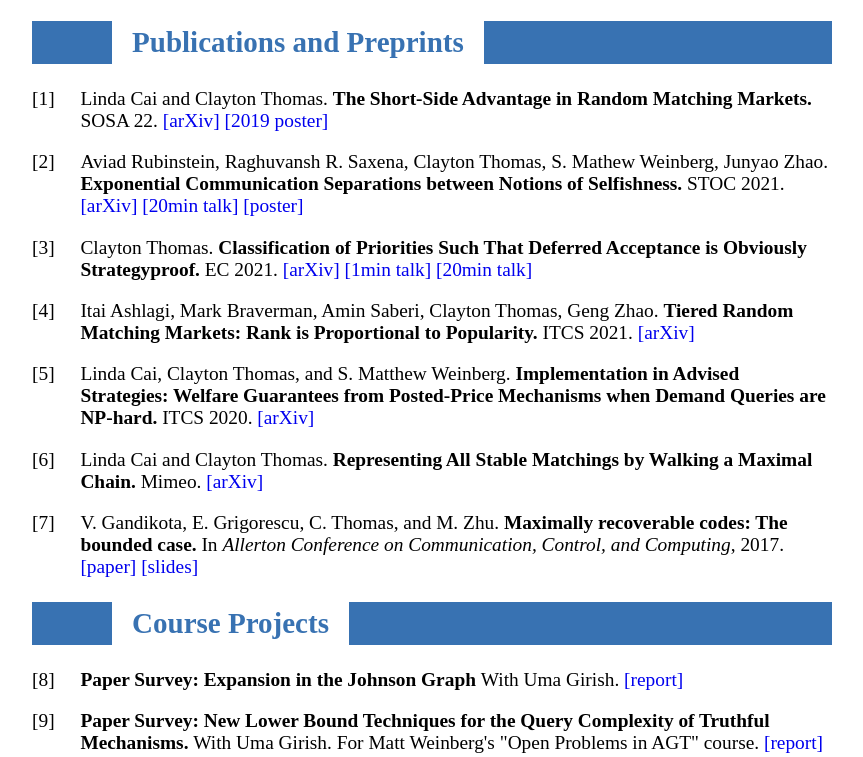
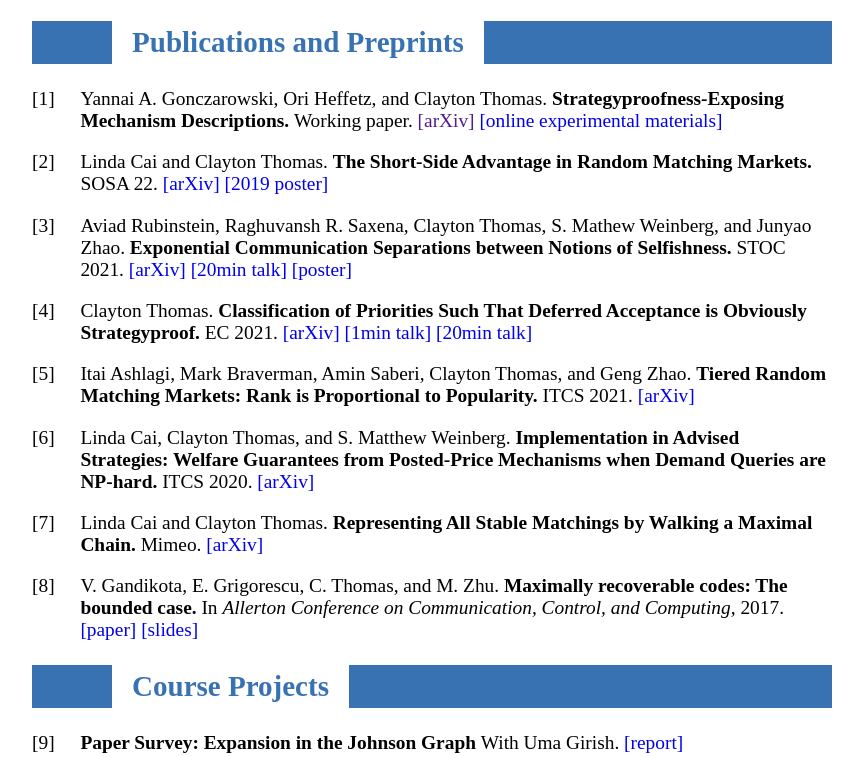
Before and after one commit to ClathomasPrime/ClathomasPrime.github.io, a plain HTML site: page index.html in a window 1280 px wide. Shown: the part 1149-1906 px from the top of the page, without its empty margins (208-1071 px from the left). Drawn offline with nearby package versions, Linux system fonts and the light colour scheme.

Commit message:
SEMD almost!

```diff
--- a/index.html
+++ b/index.html
@@ -136,6 +136,14 @@
     </div>
   </h2>
   <cite>
+    Yannai A. Gonczarowski, Ori Heffetz, and Clayton Thomas.
+    <strong> Strategyproofness-Exposing Mechanism Descriptions. </strong>
+    Working paper.
+    <!-- <a href="./papers/ShortSideAdvantage.pdf">[paper]</a> -->
+    <a href="">[arXiv]</a>
+    <a href="./papers/SEMD-Online-Experimental-Materials.pdf">[online experimental materials]</a>
+  </cite>
+  <cite>
     Linda Cai and Clayton Thomas.
     <strong> The Short-Side Advantage in Random Matching Markets. </strong>
     SOSA 22.
@@ -164,7 +172,7 @@
 
   <cite>
     Aviad Rubinstein, Raghuvansh R. Saxena, Clayton Thomas, S. Mathew
-    Weinberg, Junyao Zhao.
+    Weinberg, and Junyao Zhao.
     <strong> Exponential Communication Separations between Notions of
       Selfishness.</strong>
       STOC 2021. <a href="https://arxiv.org/abs/2012.14898">[arXiv]</a>
@@ -189,7 +197,7 @@
 
 
   <cite>
-    Itai Ashlagi, Mark Braverman, Amin Saberi, Clayton Thomas, Geng Zhao.
+    Itai Ashlagi, Mark Braverman, Amin Saberi, Clayton Thomas, and Geng Zhao.
     <strong>Tiered Random Matching Markets: Rank is Proportional to
       Popularity.
     </strong>
```
Also changed, not shown: 1 other file.
